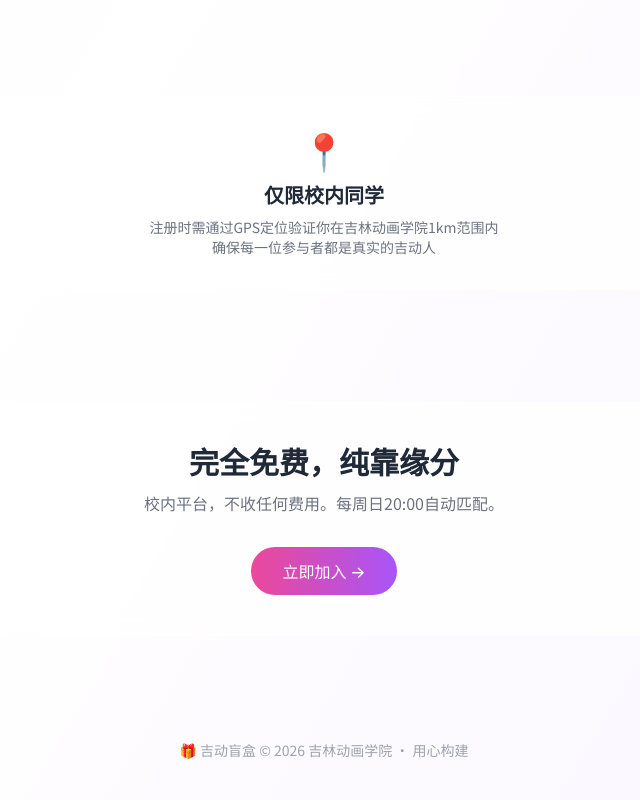
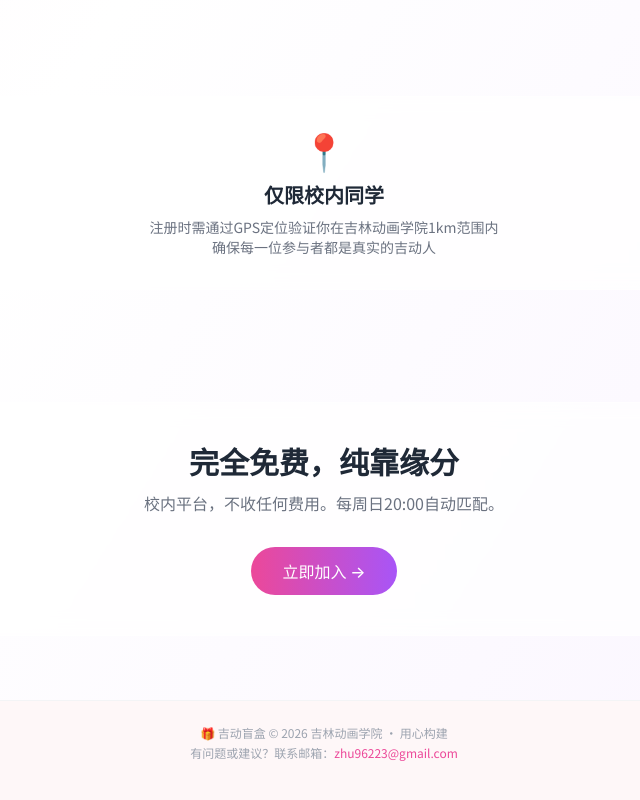
Before and after one commit to hajicat/JAI, a Next.js app: page / in a window 1280 px wide. Shown: the part 1344-2144 px from the top of the page, without its empty margins (316-956 px from the left). Built offline with nearby package versions, Linux system fonts and the light colour scheme.

Commit message:
feat: 网站底部添加反馈邮箱 zhu96223@gmail.com

```diff
--- a/src/app/layout.tsx
+++ b/src/app/layout.tsx
@@ -9,8 +9,17 @@ export const metadata: Metadata = {
 export default function RootLayout({ children }: { children: React.ReactNode }) {
   return (
     <html lang="zh-CN">
-      <body className="min-h-screen">
-        {children}
+      <body className="min-h-screen flex flex-col">
+        <div className="flex-1">{children}</div>
+        <footer className="text-center py-6 text-gray-400 text-xs border-t border-gray-100">
+          <p>🎁 吉动盲盒 © 2026 吉林动画学院 · 用心构建</p>
+          <p className="mt-1">
+            有问题或建议？联系邮箱：
+            <a href="mailto:zhu96223@gmail.com" className="text-pink-500 hover:text-pink-600 hover:underline transition">
+              zhu96223@gmail.com
+            </a>
+          </p>
+        </footer>
       </body>
     </html>
   )
--- a/src/app/page.tsx
+++ b/src/app/page.tsx
@@ -263,9 +263,6 @@ export default function Home() {
         </div>
       </section>
 
-      <footer className="relative z-10 text-center py-10 text-gray-400 text-sm">
-        <p>🎁 吉动盲盒 © 2026 吉林动画学院 · 用心构建</p>
-      </footer>
     </div>
   )
 }
```
